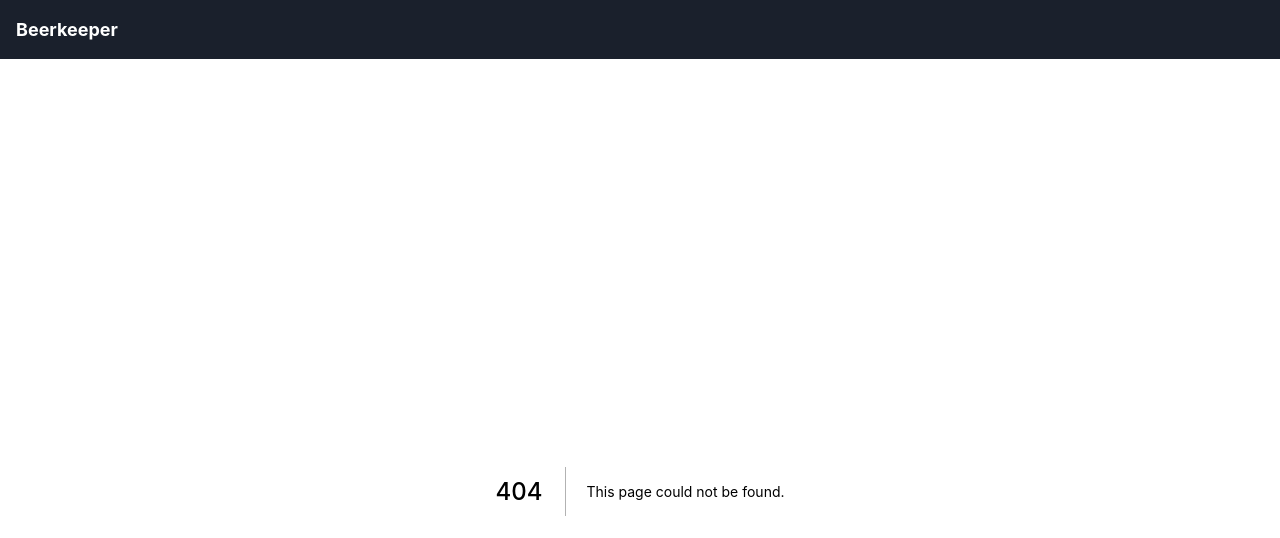
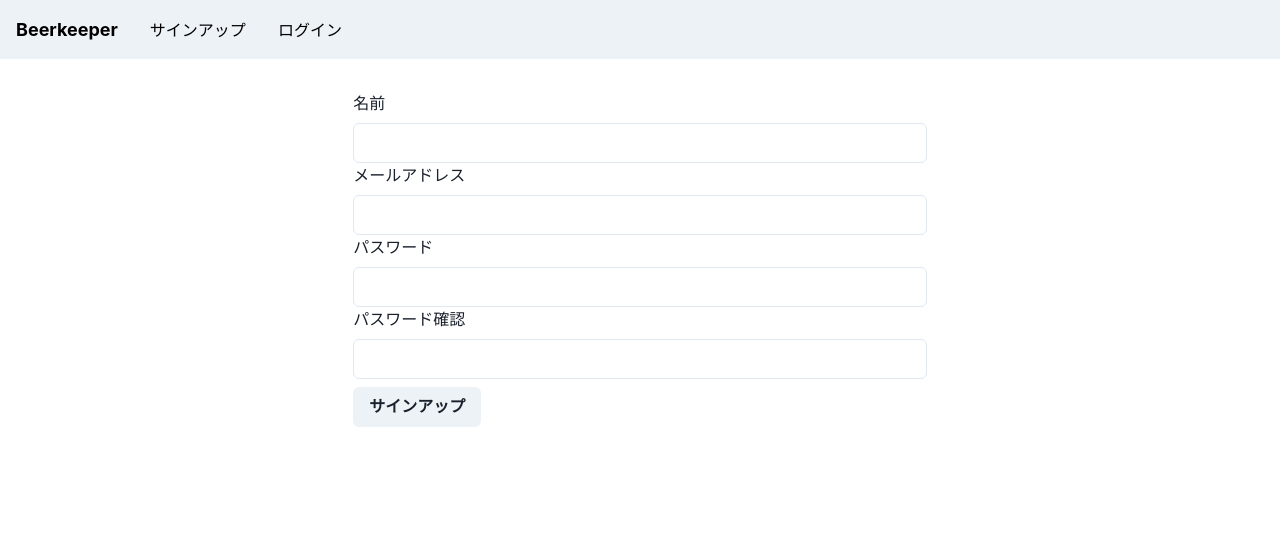
Before and after one commit to YutaGoto/beerkeeper-next, a Next.js app: page /signup in a window 1280 px wide. Before the commit this address had no page. Shown: the top 538 px of the page. Built offline with nearby package versions, Linux system fonts and the light colour scheme; no server answers.

Commit message:
:sparkles: add Signup page

```diff
--- a/components/Header.tsx
+++ b/components/Header.tsx
@@ -74,8 +74,8 @@ const Header = () => {
         w="100%"
         mb={8}
         p={4}
-        bg="gray.800"
-        color={["white", "white", "primary.700", "primary.700"]}
+        bg="gray.100"
+        color="black"
       >
         <Stack
           spacing={8}
@@ -87,6 +87,14 @@ const Header = () => {
           <Text fontWeight="bold" fontSize="lg">
             Beerkeeper
           </Text>
+
+          <ModifiedLink passHref={true} href="/signup">
+            <Text display="block">サインアップ</Text>
+          </ModifiedLink>
+
+          <ModifiedLink passHref={true} href="/login">
+            <Text display="block">ログイン</Text>
+          </ModifiedLink>
         </Stack>
       </Flex>
     );
--- a/pages/login.tsx
+++ b/pages/login.tsx
@@ -5,7 +5,6 @@ import React, { useContext, useEffect } from "react";
 import { useForm } from "react-hook-form";
 import { NextPage } from "next";
 
-import Header from "../components/Header";
 import { NotificationContext } from "../contexts/NotificationContext";
 import { axios } from "../lib/axios";
 import useStorage from "../hook/useStorage";
@@ -80,7 +79,6 @@ const Login: NextPage = () => {
         <meta name="description" content="Generated by create next app" />
         <link rel="icon" href="/favicon.ico" />
       </Head>
-      <Header />
       <Container>
         <form onSubmit={handleSubmit(onSubmit)}>
           <FormControl>
@@ -96,7 +94,7 @@ const Login: NextPage = () => {
             />
           </FormControl>
 
-          <Button type="submit" variant="solid" isLoading={false}>
+          <Button mt={2} type="submit" variant="solid" isLoading={false}>
             ログイン
           </Button>
         </form>
--- /dev/null
+++ b/pages/signup.tsx
@@ -0,0 +1,102 @@
+import Head from "next/head";
+import { useRouter } from "next/router";
+import React, { useContext } from "react";
+import { useForm } from "react-hook-form";
+import { NextPage } from "next";
+import { axios } from "../lib/axios";
+import { NotificationContext } from "../contexts/NotificationContext";
+import {
+  Button,
+  Container,
+  FormControl,
+  FormLabel,
+  Input,
+} from "@chakra-ui/react";
+
+interface SignupInfo {
+  name: string;
+  email: string;
+  password: string;
+  password_confirmation: string;
+}
+
+const Signup: NextPage = () => {
+  const { setNotification } = useContext(NotificationContext);
+  const router = useRouter();
+  const { register, handleSubmit } = useForm<SignupInfo>();
+
+  const onSubmit = (values: SignupInfo) => {
+    const body = JSON.stringify({
+      name: values.name,
+      email: values.email,
+      password: values.password,
+      password_confirmation: values.password_confirmation,
+    });
+
+    axios
+      .post("/users/signup", body)
+      .then(() => {
+        setNotification({
+          type: "success",
+          body: "登録しました",
+        });
+        router.push("/login");
+      })
+      .catch((err) => {
+        if (err.response.status === 422) {
+          setNotification({
+            type: "error",
+            body: err.response.data.error.join(", "),
+          });
+        }
+      });
+  };
+
+  return (
+    <>
+      <Head>
+        <title>signup</title>
+        <meta name="description" content="Sign-up Beerkeeper" />
+        <link rel="icon" href="/favicon.ico" />
+      </Head>
+
+      <Container>
+        <form onSubmit={handleSubmit(onSubmit)}>
+          <FormControl>
+            <FormLabel htmlFor="name">名前</FormLabel>
+            <Input type="name" {...register("name", { required: true })} />
+          </FormControl>
+
+          <FormControl>
+            <FormLabel htmlFor="email">メールアドレス</FormLabel>
+            <Input type="email" {...register("email", { required: true })} />
+          </FormControl>
+
+          <FormControl>
+            <FormLabel htmlFor="password">パスワード</FormLabel>
+            <Input
+              type="password"
+              {...register("password", { required: true })}
+            />
+          </FormControl>
+
+          <FormControl>
+            <FormLabel htmlFor="password_confirmation">
+              パスワード確認
+            </FormLabel>
+            <Input
+              type="password"
+              {...register("password_confirmation", { required: true })}
+            />
+          </FormControl>
+
+          <Button mt={2} type="submit" variant="solid" isLoading={false}>
+            サインアップ
+          </Button>
+        </form>
+      </Container>
+    </>
+  );
+};
+
+export default Signup;
```
